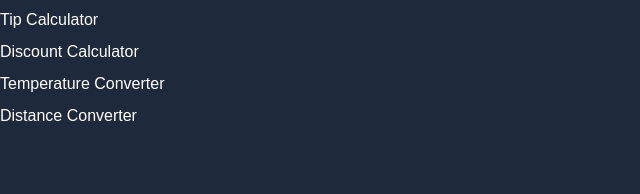
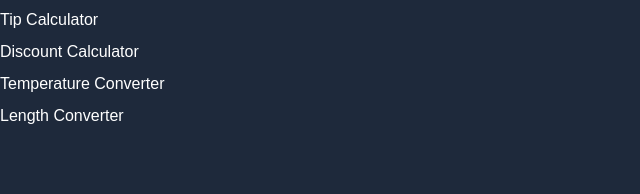
Before and after one commit to ricardomaharaj/Utility-Belt, a React (Create React App) app: page / in a window 1280 px wide. Shown: the top 194 px of the page, without its empty margins (0-640 px from the left). Built offline with nearby package versions, Linux system fonts and the light colour scheme.

Commit message:
rename distance to length

```diff
--- a/src/App.tsx
+++ b/src/App.tsx
@@ -3,7 +3,7 @@ import { Home } from './Home'
 import { Discount } from './tools/Discount'
 import { Temperature } from './tools/Temperature'
 import { Tip } from './tools/Tip'
-import { Distance } from './tools/Distance'
+import { Length } from './tools/Length'
 
 export function App() {
     return (
@@ -14,7 +14,7 @@ export function App() {
                     <Route path='/tip' element={<Tip />} />
                     <Route path='/discount' element={<Discount />} />
                     <Route path='/temperature' element={<Temperature />} />
-                    <Route path='/distance' element={<Distance />} />
+                    <Route path='/length' element={<Length />} />
                 </Routes>
             </div>
         </BrowserRouter>
--- a/src/Home.tsx
+++ b/src/Home.tsx
@@ -7,7 +7,7 @@ export function Home() {
             <Link to='/tip'>Tip Calculator</Link>
             <Link to='/discount'>Discount Calculator</Link>
             <Link to='/temperature'>Temperature Converter</Link>
-            <Link to='/distance'>Distance Converter</Link>
+            <Link to='/length'>Length Converter</Link>
         </div>
     )
 }
--- a/src/tools/Distance.tsx
+++ b/src/tools/Length.tsx
@@ -8,8 +8,8 @@ const UnitMap = [
     'Inch'
 ]
 
-export function Distance() {
-    document.title = 'Distance Converter'
+export function Length() {
+    document.title = 'Length Converter'
     let handleChange = (unit: string) => {
         const CentimeterE =
             document.querySelector<HTMLInputElement>('#Centimeter')!
```
